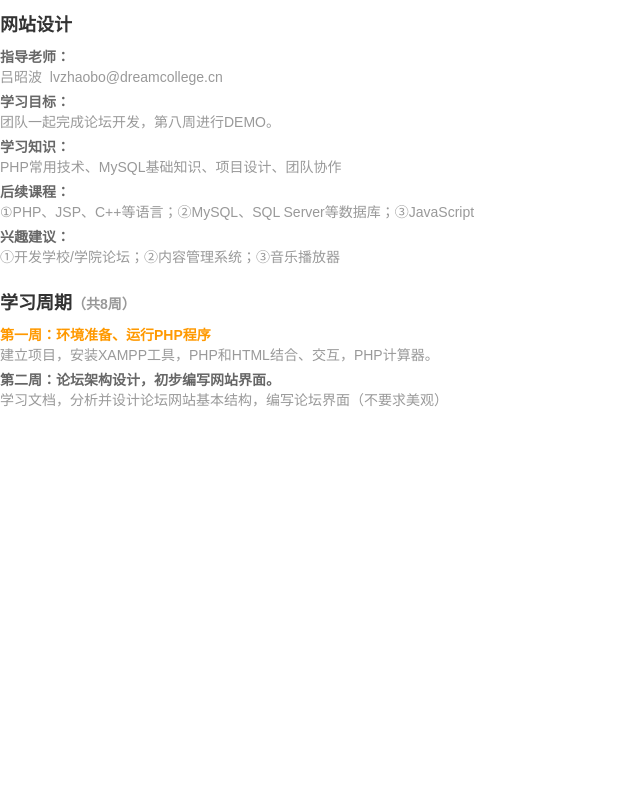
After one commit to lvzhaobo/sgfw, a PHP site: page /course/php/intro.php in a window 1280 px wide. The commit adds this page. Shown: the whole page, without its empty margins (0-640 px from the left). Run offline with PHP 8.4, Linux system fonts and the light colour scheme.

Commit message:
Add php course introduction and study plan

```diff
--- /dev/null
+++ b/course/php/intro.php
@@ -0,0 +1,84 @@
+<html>
+  <head>
+    <title>让梦想在时光中飞舞·推动高校学生梦想实践的平台</title>
+    <style type="text/css">
+	  p {text-indent:2em;line-height:1.6em;}
+	  a {color:#FFFFFF;text-decoration:none;}
+	  .team a {color:#FF9900;text-decoration:none;margin:10px;}
+	  table {font-size:13px;}
+	  ul {margin:0 0 0 -20px;}
+	  .project_item {background-color:#F2F2F2;padding:0 10px 10px 10px;;line-height:20px;font-size:13px;}
+	  .project_item:hover{background-color:#EEEEEE;}
+	  .intro_title {color:#666666;font-weight:bold;margin:5px 0 0 0;}
+	  .intro_content {color:#999999;}
+	  .current {color:#FF9900;}
+	</style>
+	<script src="account.js" type="text/javascript"></script>
+  <head>
+  <body style="margin:0px;font-family:'Microsoft YaHei',宋体,Arial;font-size:14px;">
+	<div style="border-bottom:2px solid #FFFFFF;padding:0 0 10px 0;">
+		  <div style="font-size:18px;margin:10px 0px;color:#333333;font-weight:bold;">
+		    网站设计
+		  </div>
+		  <div class="intro_title">
+		    指导老师：
+		  </div>
+		  <div class="intro_content">
+		    吕昭波&nbsp;&nbsp;lvzhaobo@dreamcollege.cn
+		  </div>
+		  <div class="intro_title">
+		    学习目标：
+		  </div>
+		  <div class="intro_content">
+		    团队一起完成论坛开发，第八周进行DEMO。
+		  </div>
+		  <div class="intro_title">
+		    学习知识：
+		  </div>
+		  <div class="intro_content">
+		    PHP常用技术、MySQL基础知识、项目设计、团队协作
+		  </div>
+		  <div class="intro_title">
+		    后续课程：
+		  </div>
+		  <div class="intro_content">
+		    ①PHP、JSP、C++等语言；②MySQL、SQL Server等数据库；③JavaScript
+		  </div>
+		  <div class="intro_title">
+		    兴趣建议：
+		  </div>
+		  <div class="intro_content">
+		    ①开发学校/学院论坛；②内容管理系统；③音乐播放器
+		  </div>
+		  </div>
+		  <div>
+		  <div style="font-size:18px;margin:10px 0px;color:#333333;font-weight:bold;">
+		    学习周期<span style="color:#999999;font-size:14px;">（共8周）</span>
+		  </div>
+		  <?php
+			$host = $_SERVER["HTTP_HOST"];
+			$uri = $_SERVER["REQUEST_URI"];
+			$uri = preg_replace("/\?.*/","",$uri);
+			$uri = "/sgfw";
+			//$uri = preg_replace("/\/sgfw\//","",$uri);
+			//$uri = trim($uri,"\/");
+		  ?>
+		  <div onclick='top.location="<?php echo "http://".$host.$uri."/myCourse.php?course=php"."&process=week1"?>"'>
+		    <div class="intro_title<?php echo (!preg_match("/week1/",$_SERVER["REQUEST_URI"]) && !empty($_GET["process"]))?"":" current"?>">
+		      第一周：环境准备、运行PHP程序
+		    </div>
+		  </div>
+		  <div class="intro_content">
+		    建立项目，安装XAMPP工具，PHP和HTML结合、交互，PHP计算器。
+		  </div>
+		  <div onclick='top.location="<?php echo "http://".$host.$uri."/myCourse.php?course=php"."&process=week2"?>"'>
+		    <div class="intro_title<?php echo preg_match("/week2/",$_SERVER["REQUEST_URI"])?" current":""?>">
+		      第二周：论坛架构设计，初步编写网站界面。
+		    </div>
+		  </div>
+		  <div class="intro_content">
+		    学习文档，分析并设计论坛网站基本结构，编写论坛界面（不要求美观）
+		  </div>
+		  </div>
+  </body>
+</html>
```
Also changed, not shown: course/php/week1.php (added, +74 -0 lines), myStudy.php (+4 -4 lines).
